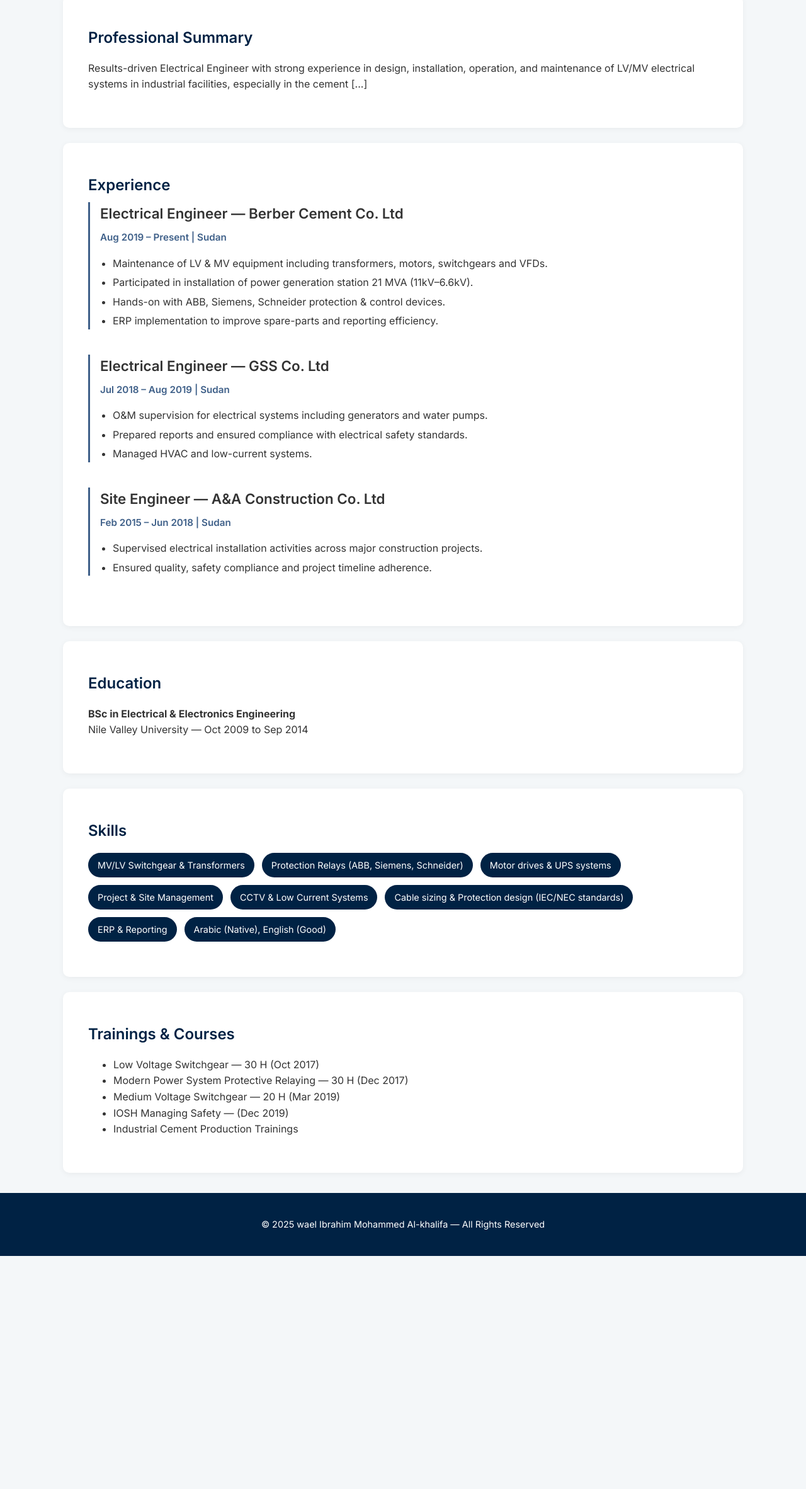
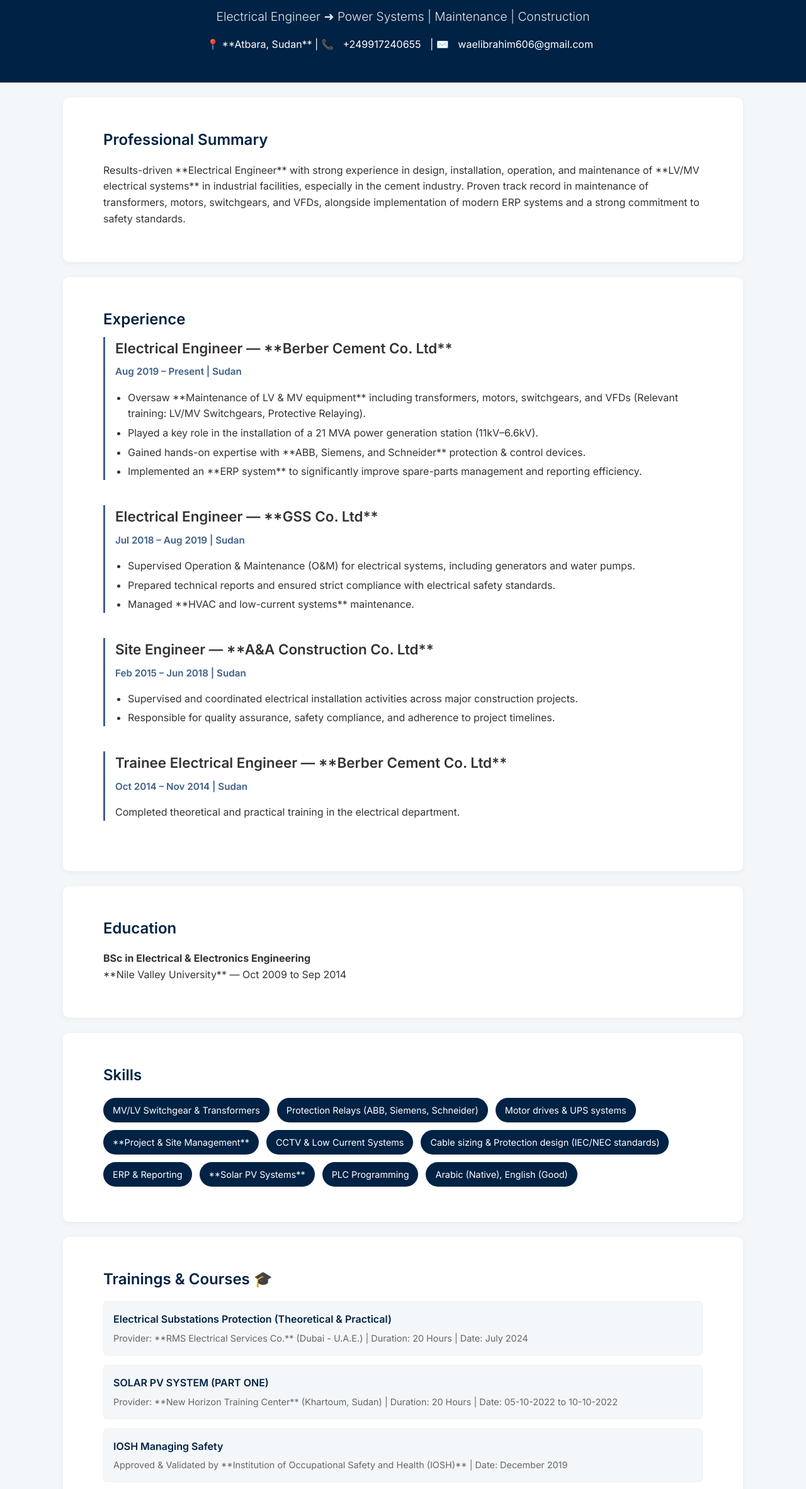
Before and after one commit to waelibrahim606-hash/my-portfolio, a plain HTML site: page index.html in a window 1280 px wide. Shown: the part 436-2800 px from the top of the page at 63% size. Before the commit the page ends 2430 px from the top, so only its background shows below. Drawn offline with Linux system fonts and the light colour scheme.

Commit message:
Enhance index.html with updated content and formatting
Updated the title and various sections to enhance clarity and professionalism. Improved formatting and added links for contact information.

```diff
--- a/index.html
+++ b/index.html
@@ -3,8 +3,9 @@
 <head>
     <meta charset="UTF-8">
     <meta name="viewport" content="width=device-width, initial-scale=1.0">
-    <title>wael Ibrahim Mohammed Al-khalifa | Electrical Engineer</title>
+    <title>Wael Ibrahim Mohammed Al-khalifa | Electrical Engineer Portfolio</title>
     <link rel="stylesheet" href="style.css">
+    <link href="https://fonts.googleapis.com/css2?family=Inter:wght@300;400;600;700&display=swap" rel="stylesheet">
 </head>
 <body>
 
@@ -16,85 +17,164 @@
             <a href="projects.html" class="nav-link">Projects</a>
             <a href="contact.html" class="nav-link">Contact</a>
         </nav>
-        <img src="assets/profile.jpg" alt="wael Ibrahim Mohammed Al-khalifa" class="profile-img">
-        <h1>wael Ibrahim Mohammed Al-khalifa</h1>
+        <img src="assets/profile.jpg.jpg" alt="Wael Ibrahim Mohammed Al-khalifa" class="profile-img">
+        <h1>Wael Ibrahim Mohammed Al-khalifa</h1>
         <p class="subtitle">Electrical Engineer ➜ Power Systems | Maintenance | Construction</p>
-        <p>📍 Atbara, Sudan | 📞 +249917240655 | ✉️ waelibrahim606@gmail.com</p>
+        <p class="contact-info">
+            📍 **Atbara, Sudan** |
+            📞 <a href="tel:+249917240655">+249917240655</a> |
+            ✉️ <a href="mailto:waelibrahim606@gmail.com">waelibrahim606@gmail.com</a>
+        </p>
     </div>
 </header>
 
 <section class="section">
+    <div class="container">
         <h2>Professional Summary</h2>
-    <p>Results-driven Electrical Engineer with strong experience in design, installation, operation, and maintenance of LV/MV electrical systems in industrial facilities, especially in the cement [...]</p>
+        <p>Results-driven **Electrical Engineer** with strong experience in design, installation, operation, and maintenance of **LV/MV electrical systems** in industrial facilities, especially in the cement industry. Proven track record in maintenance of transformers, motors, switchgears, and VFDs, alongside implementation of modern ERP systems and a strong commitment to safety standards.</p>
+    </div>
 </section>
 
 <section class="section">
+    <div class="container">
         <h2>Experience</h2>
 
         <div class="job">
-        <h3>Electrical Engineer — Berber Cement Co. Ltd</h3>
+            <h3>Electrical Engineer — **Berber Cement Co. Ltd**</h3>
             <span>Aug 2019 – Present | Sudan</span>
             <ul>
-            <li>Maintenance of LV & MV equipment including transformers, motors, switchgears and VFDs.</li>
-            <li>Participated in installation of power generation station 21 MVA (11kV–6.6kV).</li>
-            <li>Hands-on with ABB, Siemens, Schneider protection & control devices.</li>
-            <li>ERP implementation to improve spare-parts and reporting efficiency.</li>
+                <li>Oversaw **Maintenance of LV & MV equipment** including transformers, motors, switchgears, and VFDs (Relevant training: LV/MV Switchgears, Protective Relaying).</li>
+                <li>Played a key role in the installation of a 21 MVA power generation station (11kV–6.6kV).</li>
+                <li>Gained hands-on expertise with **ABB, Siemens, and Schneider** protection & control devices.</li>
+                <li>Implemented an **ERP system** to significantly improve spare-parts management and reporting efficiency.</li>
             </ul>
         </div>
 
         <div class="job">
-        <h3>Electrical Engineer — GSS Co. Ltd</h3>
+            <h3>Electrical Engineer — **GSS Co. Ltd**</h3>
             <span>Jul 2018 – Aug 2019 | Sudan</span>
             <ul>
-            <li>O&M supervision for electrical systems including generators and water pumps.</li>
-            <li>Prepared reports and ensured compliance with electrical safety standards.</li>
-            <li>Managed HVAC and low-current systems.</li>
+                <li>Supervised Operation & Maintenance (O&M) for electrical systems, including generators and water pumps.</li>
+                <li>Prepared technical reports and ensured strict compliance with electrical safety standards.</li>
+                <li>Managed **HVAC and low-current systems** maintenance.</li>
             </ul>
         </div>
 
         <div class="job">
-        <h3>Site Engineer — A&A Construction Co. Ltd</h3>
+            <h3>Site Engineer — **A&A Construction Co. Ltd**</h3>
             <span>Feb 2015 – Jun 2018 | Sudan</span>
             <ul>
-            <li>Supervised electrical installation activities across major construction projects.</li>
-            <li>Ensured quality, safety compliance and project timeline adherence.</li>
+                <li>Supervised and coordinated electrical installation activities across major construction projects.</li>
+                <li>Responsible for quality assurance, safety compliance, and adherence to project timelines.</li>
+            </ul>
+        </div>
+
+        <div class="job">
+            <h3>Trainee Electrical Engineer — **Berber Cement Co. Ltd**</h3>
+            <span>Oct 2014 – Nov 2014 | Sudan</span>
+            <p>Completed theoretical and practical training in the electrical department.</p>
+        </div>
+    </div>
+</section>
+
+<section class="section">
+    <div class="container">
+        <h2>Education</h2>
+        <p><strong>BSc in Electrical & Electronics Engineering</strong><br>
+        **Nile Valley University** — Oct 2009 to Sep 2014</p>
+    </div>
+</section>
+
+<section class="section">
+    <div class="container">
+        <h2>Skills</h2>
+        <ul class="skills">
+            <li>MV/LV Switchgear & Transformers</li>
+            <li>Protection Relays (ABB, Siemens, Schneider)</li>
+            <li>Motor drives & UPS systems</li>
+            <li>**Project & Site Management**</li>
+            <li>CCTV & Low Current Systems</li>
+            <li>Cable sizing & Protection design (IEC/NEC standards)</li>
+            <li>ERP & Reporting</li>
+            <li>**Solar PV Systems**</li>
+            <li>PLC Programming</li>
+            <li>Arabic (Native), English (Good)</li>
         </ul>
     </div>
 </section>
 
 <section class="section">
-    <h2>Education</h2>
-    <p><strong>BSc in Electrical & Electronics Engineering</strong><br>
-    Nile Valley University — Oct 2009 to Sep 2014</p>
-</section>
-
-<section class="section">
-    <h2>Skills</h2>
-    <ul class="skills">
-        <li>MV/LV Switchgear & Transformers</li>
-        <li>Protection Relays (ABB, Siemens, Schneider)</li>
-        <li>Motor drives & UPS systems</li>
-        <li>Project & Site Management</li>
-        <li>CCTV & Low Current Systems</li>
-        <li>Cable sizing & Protection design (IEC/NEC standards)</li>
-        <li>ERP & Reporting</li>
-        <li>Arabic (Native), English (Good)</li>
+    <div class="container">
+        <h2>Trainings & Courses 🎓</h2>
+        <ul class="course-list">
+            <li class="course-item">
+                <strong>Electrical Substations Protection (Theoretical & Practical)</strong>
+                <div class="course-details">
+                    Provider: **RMS Electrical Services Co.** (Dubai - U.A.E.) | Duration: 20 Hours | Date: July 2024
+                </div>
+            </li>
+            <li class="course-item">
+                <strong>SOLAR PV SYSTEM (PART ONE)</strong>
+                <div class="course-details">
+                    Provider: **New Horizon Training Center** (Khartoum, Sudan) | Duration: 20 Hours | Date: 05-10-2022 to 10-10-2022
+                </div>
+            </li>
+            <li class="course-item">
+                <strong>IOSH Managing Safety</strong>
+                <div class="course-details">
+                    Approved & Validated by **Institution of Occupational Safety and Health (IOSH)** | Date: December 2019
+                </div>
+            </li>
+            <li class="course-item">
+                <strong>Medium Voltage Switchgears</strong>
+                <div class="course-details">
+                    Provider: **Exemplar Center for Engineering Training** | Duration: 20 Hours | Date: 15-19 March 2019
+                </div>
+            </li>
+            <li class="course-item">
+                <strong>Modern Power System Protective Relaying</strong>
+                <div class="course-details">
+                    Provider: **Exemplar Center for Engineering Training** | Duration: 30 Hours | Date: 17-26 Dec 2017
+                </div>
+            </li>
+            <li class="course-item">
+                <strong>Low Voltage Switchgear</strong>
+                <div class="course-details">
+                    Provider: **Exemplar Center for Engineering Training** | Duration: 30 Hours | Date: 22-26 Oct 2017
+                </div>
+            </li>
+            <li class="course-item">
+                <strong>Project Management Course</strong>
+                <div class="course-details">
+                    Provider: **Berber Cement Co. Ltd Training Center** | Duration: 20 Hours | Date: 17-21 Dec 2023
+                </div>
+            </li>
+            <li class="course-item">
+                <strong>INSTRUMENTION with practical applications</strong>
+                <div class="course-details">
+                    Provider: **Nile Valley University (I.L.C.U)** | Duration: 30 Hours | Date: 23/03/2014 to 08/04/2014
+                </div>
+            </li>
+            <li class="course-item">
+                <strong>PLC with practical applications</strong>
+                <div class="course-details">
+                    Provider: **Nile Valley University (I.L.C.U)** | Date: 24/09/2013 to 21/10/2013
+                </div>
+            </li>
+            <li class="course-item">
+                <strong>Safety, Health and Environment In Cement Industry</strong>
+                <div class="course-details">
+                    Provider: **General Administration of Industry and Environment / Berber Cement Co. Ltd** | Date: 17-21 Feb 2019
+                </div>
+            </li>
         </ul>
-</section>
-
-<section class="section">
-    <h2>Trainings & Courses</h2>
-    <ul>
-        <li>Low Voltage Switchgear — 30 H (Oct 2017)</li>
-        <li>Modern Power System Protective Relaying — 30 H (Dec 2017)</li>
-        <li>Medium Voltage Switchgear — 20 H (Mar 2019)</li>
-        <li>IOSH Managing Safety — (Dec 2019)</li>
-        <li>Industrial Cement Production Trainings</li>
-    </ul>
+    </div>
 </section>
 
 <footer>
-    <p>© 2025 wael Ibrahim Mohammed Al-khalifa — All Rights Reserved</p>
+    <div class="container">
+        <p>© 2025 Wael Ibrahim Mohammed Al-khalifa — All Rights Reserved</p>
+    </div>
 </footer>
 
 </body>
```
Lines whose indentation alone changed are shown as unchanged.
